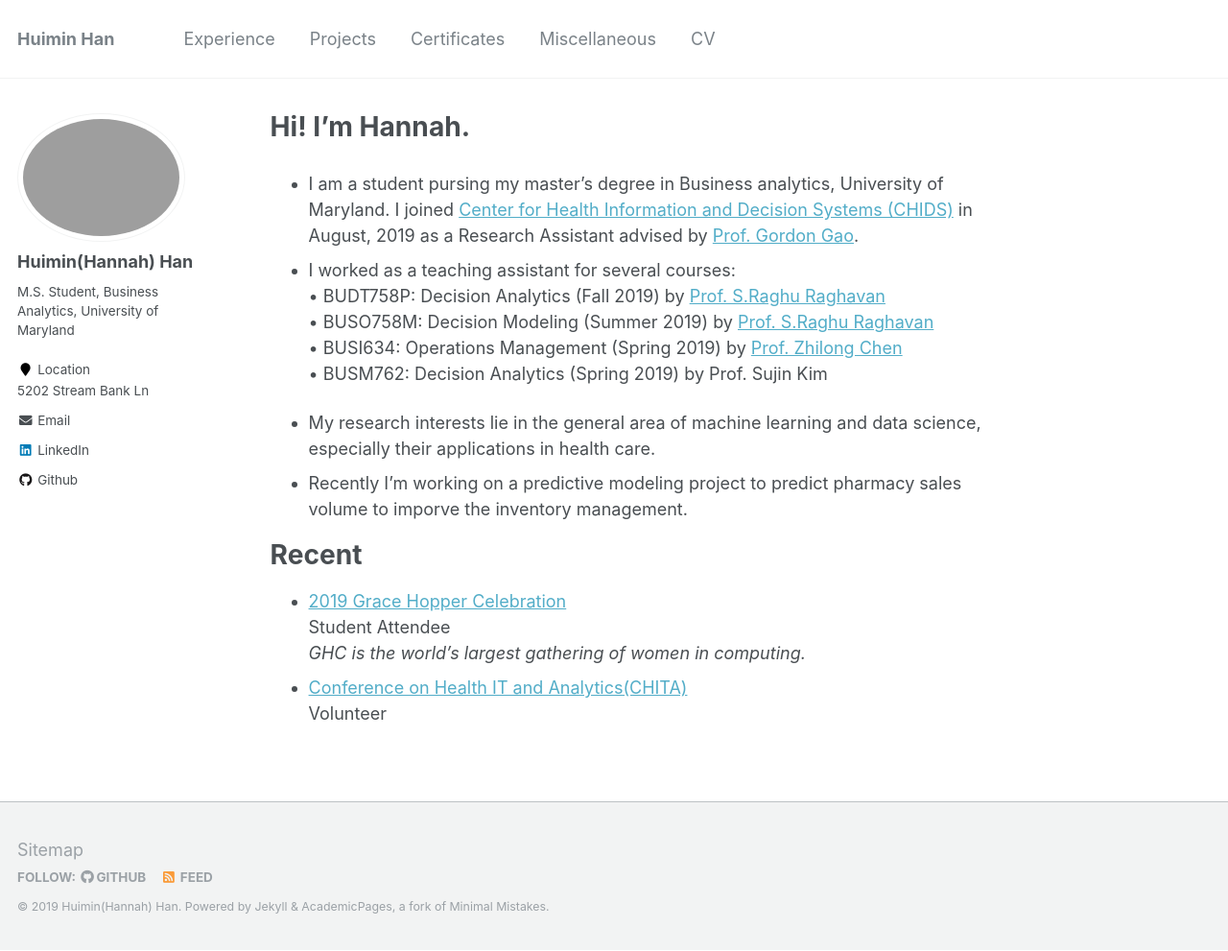
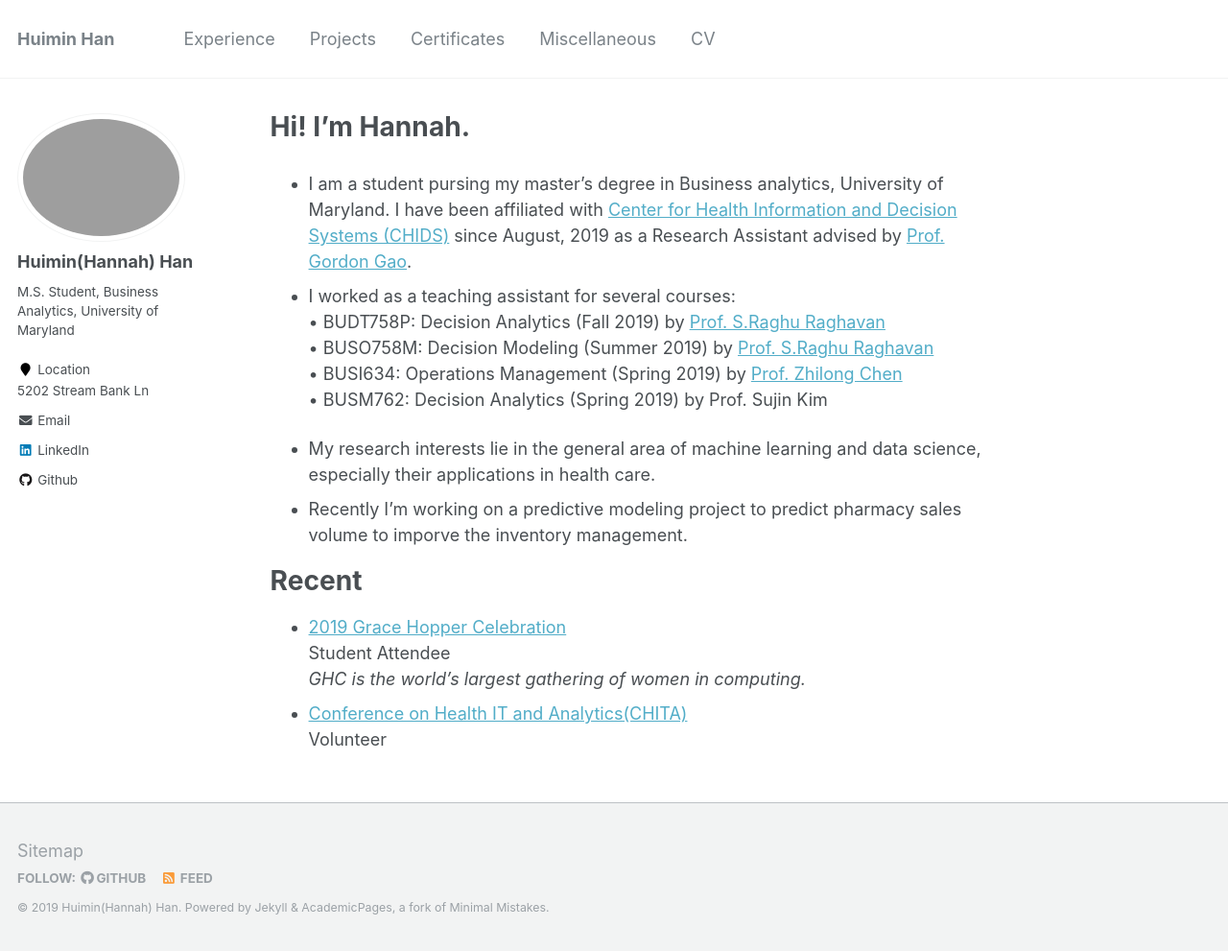
Before and after one commit to HannahHan3/HannahHan3.github.io, a Jekyll site: the page built from _pages/about.md, in a window 1280 px wide and 991 px high. Shown: the whole window at 96% size. Built offline with Jekyll 4.4.1, drawn with Linux system fonts in a browser that asks for light colours.

Commit message:
Update about.md

```diff
--- a/_pages/about.md
+++ b/_pages/about.md
@@ -9,7 +9,7 @@
 ---
 
 
-* I am a student pursing my master's degree in Business analytics, University of Maryland. I joined [Center for Health Information and Decision Systems (CHIDS)](https://www.rhsmith.umd.edu/centers-excellence/center-health-information-decision-systems) in August, 2019 as a Research Assistant advised by [Prof. Gordon Gao](http://scholar.rhsmith.umd.edu/ggao).
+* I am a student pursing my master's degree in Business analytics, University of Maryland. I have been affiliated with [Center for Health Information and Decision Systems (CHIDS)](https://www.rhsmith.umd.edu/centers-excellence/center-health-information-decision-systems) since August, 2019 as a Research Assistant advised by [Prof. Gordon Gao](http://scholar.rhsmith.umd.edu/ggao).
 * I worked as a teaching assistant for several courses: <br />
 •	BUDT758P: Decision Analytics  (Fall 2019) by [Prof. S.Raghu Raghavan](http://terpconnect.umd.edu/~raghavan/)<br />
 •	BUSO758M: Decision Modeling  (Summer 2019) by [Prof. S.Raghu Raghavan](http://terpconnect.umd.edu/~raghavan/)<br />
```
